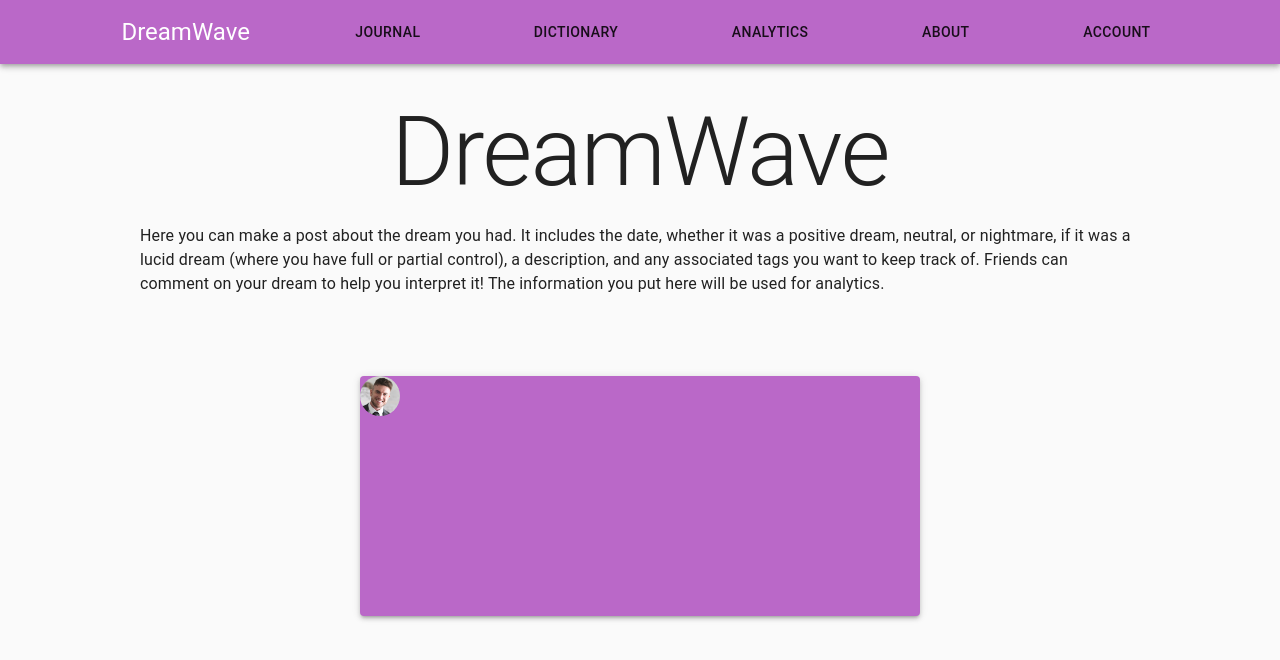
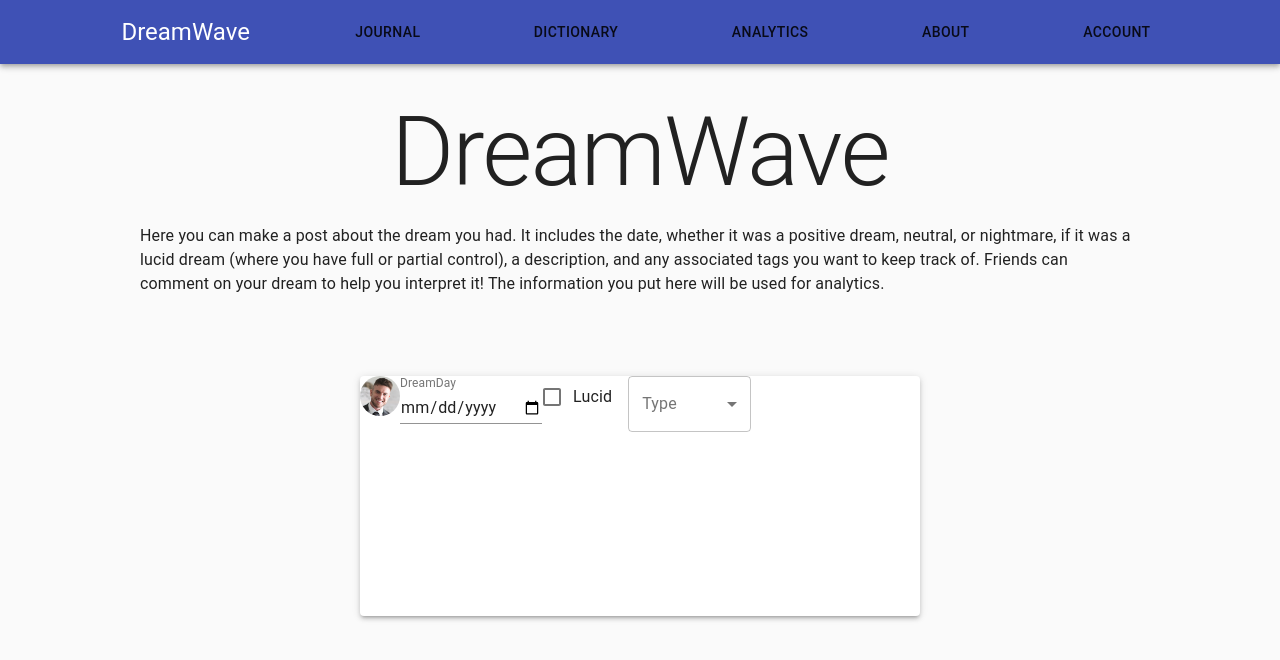
Before and after one commit to kosmos02/dreamwave-frontend, a React (Create React App) app: page / in a window 1280 px wide. Shown: the top 660 px of the page. Built offline with nearby package versions, Linux system fonts and the light colour scheme.

Commit message:
made more with post section. made components

```diff
--- a/src/App.css
+++ b/src/App.css
@@ -17,8 +17,18 @@
 }
 
 #post-box {
-  background-color: #ba68c8;
+  /* background-color: #ba68c8; */
   height: 15rem;
   margin-top: 5rem;
   width: 35rem;
+  display: flex;
+  flex-direction: row;
+  /* justify-content: space-between; */
+
 }
+
+#post-form{
+
+
+
+}
--- a/src/App.js
+++ b/src/App.js
@@ -3,9 +3,9 @@ import './App.css';
 // import "bootstrap/dist/css/bootstrap.min.css"
 import { BrowserRouter as Router, Route, Link } from "react-router-dom"
 import NavBar from './components/navbar'
-import { Typography, Button, CssBaseline, Grid, Box, Paper, Avatar} from '@material-ui/core';
-import theme from './theme';
-import Headshot from './images/headhsot.jpeg'
+import { Button, CssBaseline, Grid, Box, } from '@material-ui/core';
+// import theme from './theme';
+import Journal from './components/journal/journal'
 
 
 class App extends Component {
@@ -21,23 +21,8 @@ class App extends Component {
           justify='center'
           alignItems='center'
         >
-          <Box className="title">
-            <Typography variant="h1">DreamWave</Typography>
-          </Box>
+          <Journal />
 
-          <Box id="journal-about">
-            <Typography id="journal-text" variant='body1'>
-              Here you can make a post about the dream you had.
-              It includes the date, whether it was a positive dream, neutral, or nightmare,
-              if it was a lucid dream (where you have full or partial control), a description,
-              and any associated tags you want to keep track of.
-              Friends can comment on your dream to help you interpret it!
-              The information you put here will be used for analytics.
-          </Typography>
-          </Box>
-          <Paper id='post-box' elevation={3} variant='outline'>
-            <Avatar alt='Alex Gabriel' src={Headshot}/>
-          </Paper>
 
         </Grid>
 
--- /dev/null
+++ b/src/components/journal/explanation.js
@@ -0,0 +1,19 @@
+import React from 'react'
+import { Box, Typography } from '@material-ui/core'
+
+function Explanation() {
+    return (
+        <Box id="journal-about">
+            <Typography id="journal-text" variant='body1'>
+                Here you can make a post about the dream you had.
+                It includes the date, whether it was a positive dream, neutral, or nightmare,
+                if it was a lucid dream (where you have full or partial control), a description,
+                and any associated tags you want to keep track of.
+                Friends can comment on your dream to help you interpret it!
+                The information you put here will be used for analytics.
+          </Typography>
+        </Box>
+    )
+}
+
+export default Explanation
--- /dev/null
+++ b/src/components/journal/journal.js
@@ -0,0 +1,19 @@
+import React from 'react'
+import Title from './title'
+import Explanation from './explanation'
+import Post from './post'
+import { Grid } from '@material-ui/core'
+
+function Journal() {
+
+    return (
+        <>
+            <Title />
+            <Explanation />
+            <Post/>
+        </>
+
+    )
+}
+
+export default Journal
--- /dev/null
+++ b/src/components/journal/post.js
@@ -0,0 +1,49 @@
+import React from 'react'
+import { Paper, Accordion, AccordionSummary, AccordionDetails,
+Avatar, TextField, Checkbox, FormControlLabel,
+InputLabel, Select, FormControl } from '@material-ui/core'
+import Headshot from '../../images/headhsot.jpeg'
+
+function Post() {
+    return (
+        <Paper id='post-box' elevation={3} variant='outline'>
+            <Avatar alt='Alex Gabriel' src={Headshot} />
+            <form id='post-form'>
+                <TextField
+                    id='date'
+                    label='DreamDay'
+                    type='date'
+                    InputLabelProps={{
+                        shrink: true,
+                    }}
+                />
+                <FormControlLabel
+                control={
+                    <Checkbox/>
+                }
+                label='Lucid'
+                />
+                <FormControl variant='outlined'>
+                    <InputLabel htmlFor='type'>Type</InputLabel>
+                    <Select
+                        native
+                        label="Type"
+                        inputProps={{
+                            name: 'type',
+                            id: 'type'
+                        }}
+                        >
+                            <option aria-label="None" value="" />
+                            <option value={'postitive'}>Positive</option>
+                            <option value={'neutral'}>Neutral</option>
+                            <option value={'nightmare'}>Nightmare</option>
+                        </Select>
+
+                </FormControl>
+            </form>
+        </Paper>
+
+    )
+}
+
+export default Post
--- /dev/null
+++ b/src/components/journal/title.js
@@ -0,0 +1,12 @@
+import React from 'react'
+import { Box, Typography } from '@material-ui/core'
+
+function Title() {
+    return (
+        <Box className="title">
+            <Typography variant="h1">DreamWave</Typography>
+        </Box>
+    )
+}
+
+export default Title
--- a/src/index.js
+++ b/src/index.js
@@ -4,13 +4,13 @@ import './index.css';
 import App from './App';
 import reportWebVitals from './reportWebVitals';
 import { ThemeProvider } from '@material-ui/core/styles'
-import theme from './theme'
+// import theme from './theme'
 
 ReactDOM.render(
   <React.StrictMode>
-    <ThemeProvider theme={theme}>
+    {/* <ThemeProvider theme={theme}> */}
       <App />
-    </ThemeProvider>
+    {/* </ThemeProvider> */}
 
   </React.StrictMode>,
   document.getElementById('root')
--- a/src/theme.js
+++ b/src/theme.js
@@ -2,15 +2,15 @@ import { createMuiTheme } from '@material-ui/core/styles';
 // import { purple, green, white } from '@material-ui/core/colors';
 
 
-const theme = createMuiTheme({
-    palette: {
-        primary: {
-            main: '#ba68c8',
-        },
-        secondary: {
-            main: '#673ab7',
-        },
-    },
-});
+// const theme = createMuiTheme({
+//     palette: {
+//         primary: {
+//             main: '#ba68c8',
+//         },
+//         secondary: {
+//             main: '#673ab7',
+//         },
+//     },
+// });
 
-export default theme
+// export default theme
```
